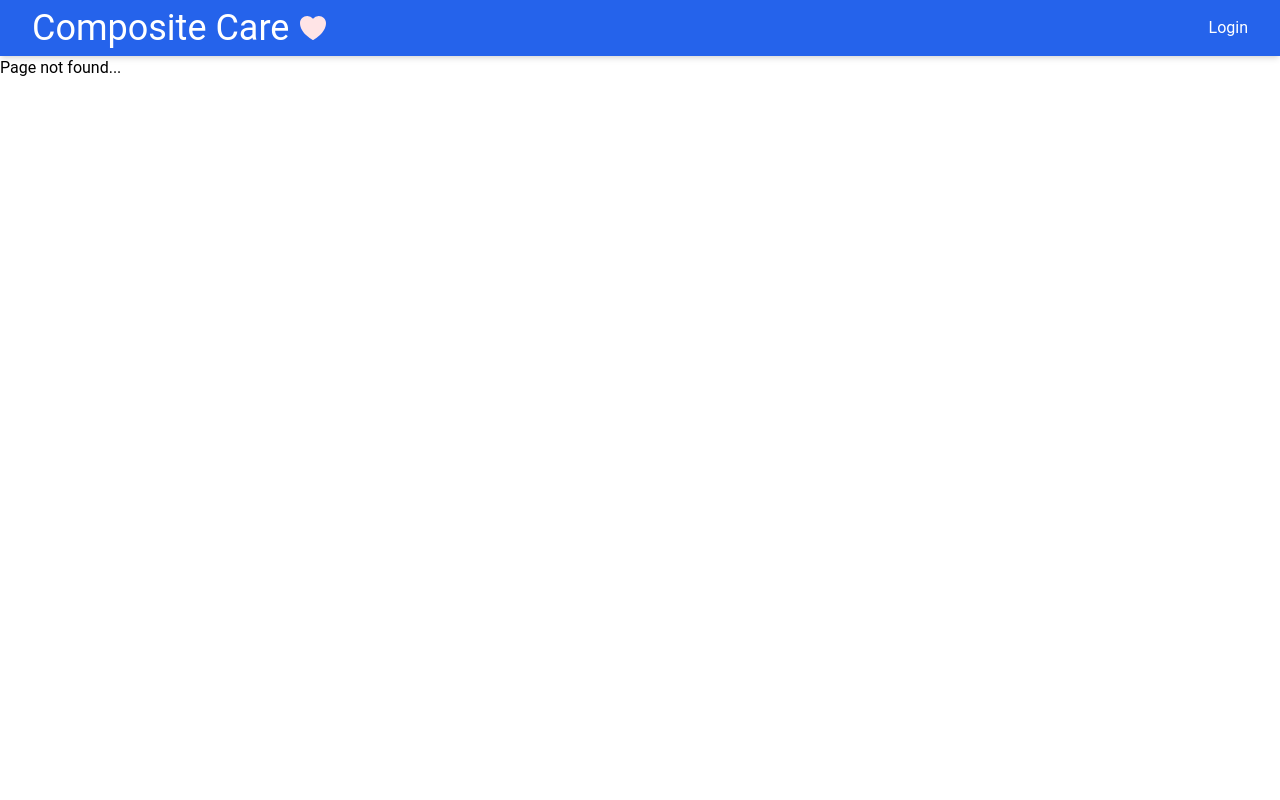
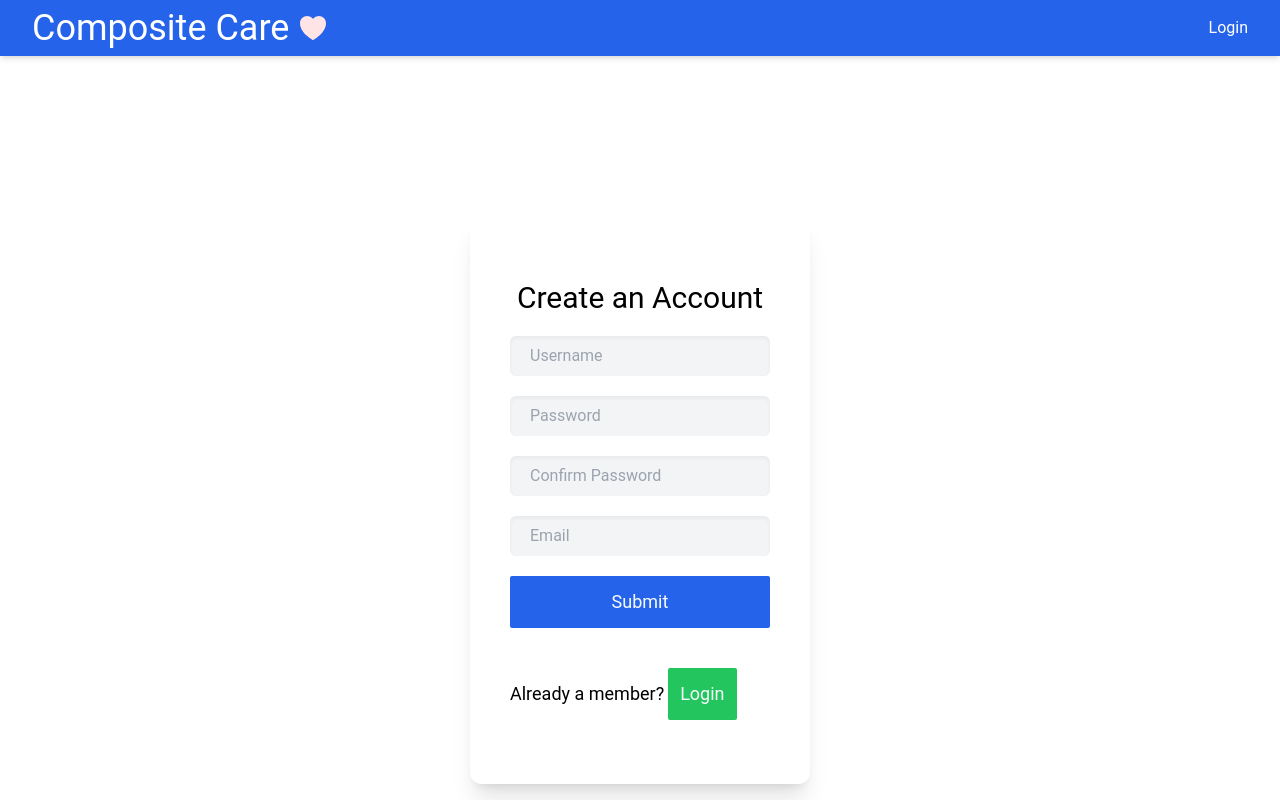
Before and after one commit to yth-3/P3-Frontend, a React (Create React App) app: page /signup in a window 1280 px wide. Before the commit this address had no page. Built offline with nearby package versions, Linux system fonts and the light colour scheme.

Commit message:
Added signup, reformatted login

```diff
--- a/src/components/Router.tsx
+++ b/src/components/Router.tsx
@@ -1,6 +1,7 @@
 import { Route, Routes } from 'react-router-dom';
 import LandingPage from '../pages/LandingPage';
 import LoginPage from '../pages/LoginPage';
+import SignupPage from '../pages/SignupPage';
 import NotFoundPage from '../pages/NotFoundPage';
 import Layout from './Layout';
 
@@ -10,6 +11,7 @@ export default function Router() {
       <Route path="/" element={<Layout />}>
         <Route index element={<LandingPage />} />
         <Route path="/login" element={<LoginPage />} />
+        <Route path="/signup" element={<SignupPage />} />
         <Route path="*" element={<NotFoundPage />} />
       </Route>
     </Routes>
--- a/src/pages/LandingPage.tsx
+++ b/src/pages/LandingPage.tsx
@@ -30,7 +30,7 @@ export default function LandingPage() {
 
       <section className='flex gap-1 items-center text-lg'>
         Already a member?
-        <LargeLink to="login">Login</LargeLink>
+        <LargeLink to="/login">Login</LargeLink>
         or
         <LargeLink to="/signup">Create an Account</LargeLink>
       </section>
--- a/src/pages/LoginPage.tsx
+++ b/src/pages/LoginPage.tsx
@@ -1,31 +1,36 @@
 import { FormEvent, useContext, useState } from 'react';
-import { Link, useNavigate } from 'react-router-dom';
+import LargeLink from '../components/ui/LargeLink';
 
 export default function LoginPage() {
   const [username, setUsername]= useState<string>("");
   const [password, setPassword] = useState<string>("");
   const [error, setError] = useState<string>("");
-  const navigate = useNavigate();
 
   async function submit(e: FormEvent) {
     e.preventDefault();
+
+    setError("");
 
     setUsername("");
     setPassword("");
   }
 
   return (
-    <form onSubmit={(e) => submit(e)} className='flex justify-center'>
-      <div className='flex flex-col items-center gap-7 shadow-xl rounded-xl mt-40 px-10 py-16'>
-        <h1 className='text-3xl'>Login</h1>
+  <form onSubmit={(e) => submit(e)} className='flex justify-center'>
+    <div className='flex flex-col gap-10 shadow-xl rounded-xl mt-40 px-10 py-16'>
+      <main className='flex flex-col gap-5'>
+        <h1 className='text-3xl text-center'>Login</h1>
         <input className='bg-gray-100 shadow-inner rounded-md px-5 py-2' type='text' placeholder='Username' value={username} onChange={(e) => setUsername(e.target.value)}></input>
         <input className='bg-gray-100 shadow-inner rounded-md px-5 py-2' type='text' placeholder='Password' value={password} onChange={(e) => setPassword(e.target.value)}></input>
-        <button className='bg-blue-600 rounded-md text-white mt-2 px-5 py-2 ease-out duration-300 hover:scale-110'>Log in</button>
+        <button className='bg-blue-600 hover:bg-blue-500 p-3 rounded-sm text-lg text-slate-50'>Log in</button>
+      </main>
 
-        { error ? <p className='text-red-600'>{error}</p> : null  }
+      <section className='flex gap-1 items-center text-lg'>
+        { error ? <p className='text-red-600'>{error}</p> : null }
         Not a member?
-        <Link to={'/signup'} className='text-blue-600 underline'>Create Account</Link>
-      </div>
-    </form>
+        <LargeLink to={'/signup'}>Create an Account</LargeLink>
+      </section>
+    </div>
+  </form>
  )
 }
--- /dev/null
+++ b/src/pages/SignupPage.tsx
@@ -0,0 +1,42 @@
+import { FormEvent, useContext, useState } from 'react';
+import LargeLink from '../components/ui/LargeLink';
+
+export default function SignupPage() {
+    const [username, setUsername] = useState<string>("");
+    const [password1, setPassword1] = useState<string>("");
+    const [password2, setPassword2] = useState<string>("");
+    const [email, setEmail] = useState<string>("");
+    const [error, setError] = useState<string>("");
+
+    async function submit(e: FormEvent) {
+        e.preventDefault();
+
+        setError("");
+
+        setUsername("");
+        setPassword1("");
+        setPassword2("");
+        setEmail("");
+    }
+
+    return (
+        <form onSubmit={(e) => submit(e)} className='flex justify-center'>
+            <div className='flex flex-col gap-10 shadow-xl rounded-xl mt-40 px-10 py-16'>
+                <main className='flex flex-col gap-5'>
+                    <h1 className='text-3xl text-center'>Create an Account</h1>
+                    <input className='bg-gray-100 shadow-inner rounded-md px-5 py-2' type='text' placeholder='Username' value={username} onChange={(e) => setUsername(e.target.value)}></input>
+                    <input className='bg-gray-100 shadow-inner rounded-md px-5 py-2' type='text' placeholder='Password' value={password1} onChange={(e) => setPassword1(e.target.value)}></input>
+                    <input className='bg-gray-100 shadow-inner rounded-md px-5 py-2' type='text' placeholder='Confirm Password' value={password2} onChange={(e) => setPassword2(e.target.value)}></input>
+                    <input className='bg-gray-100 shadow-inner rounded-md px-5 py-2' type='text' placeholder='Email' value={email} onChange={(e) => setEmail(e.target.value)}></input>
+                    <button className='bg-blue-600 hover:bg-blue-500 p-3 rounded-sm text-lg text-slate-50'>Submit</button>
+                </main>
+
+                <section className='flex gap-1 items-center text-lg'>
+                    { error ? <p className='text-red-600'>{error}</p> : null }
+                    Already a member?
+                    <LargeLink to="/login">Login</LargeLink>
+                </section>
+            </div>
+        </form>
+    )
+}
```
